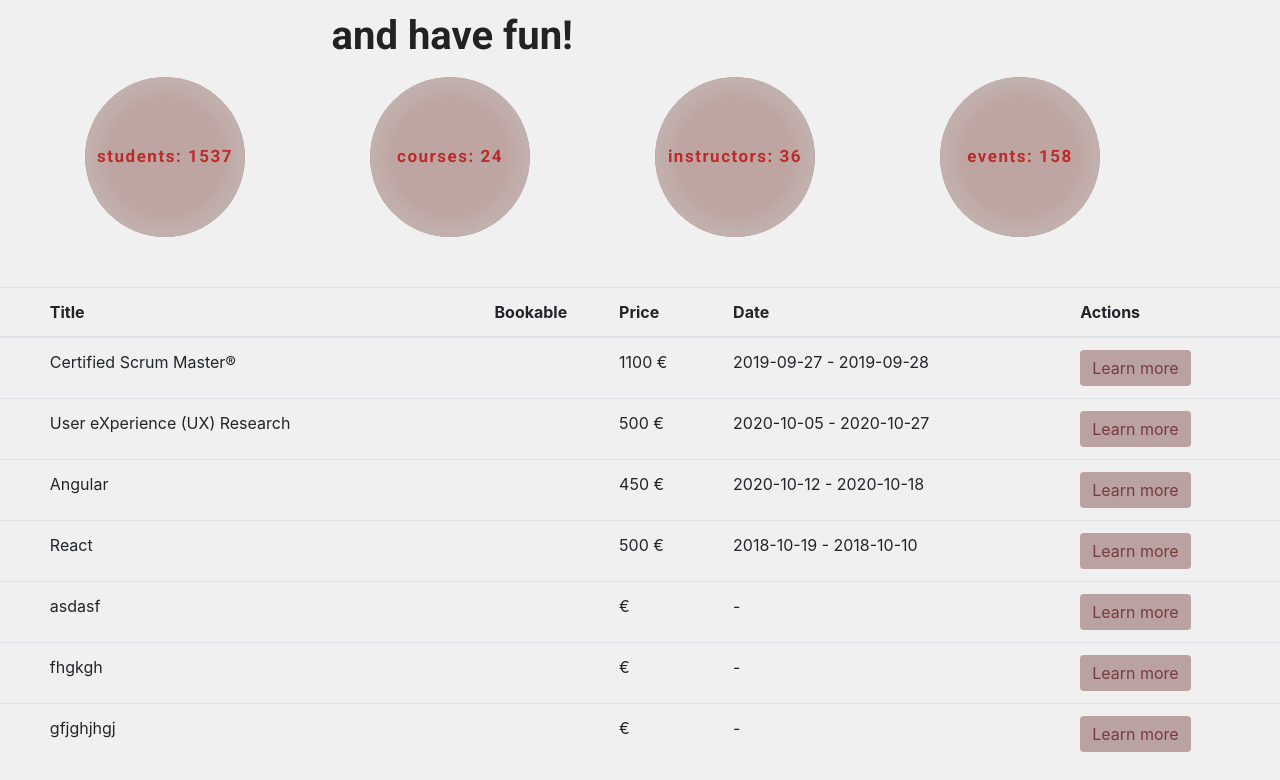
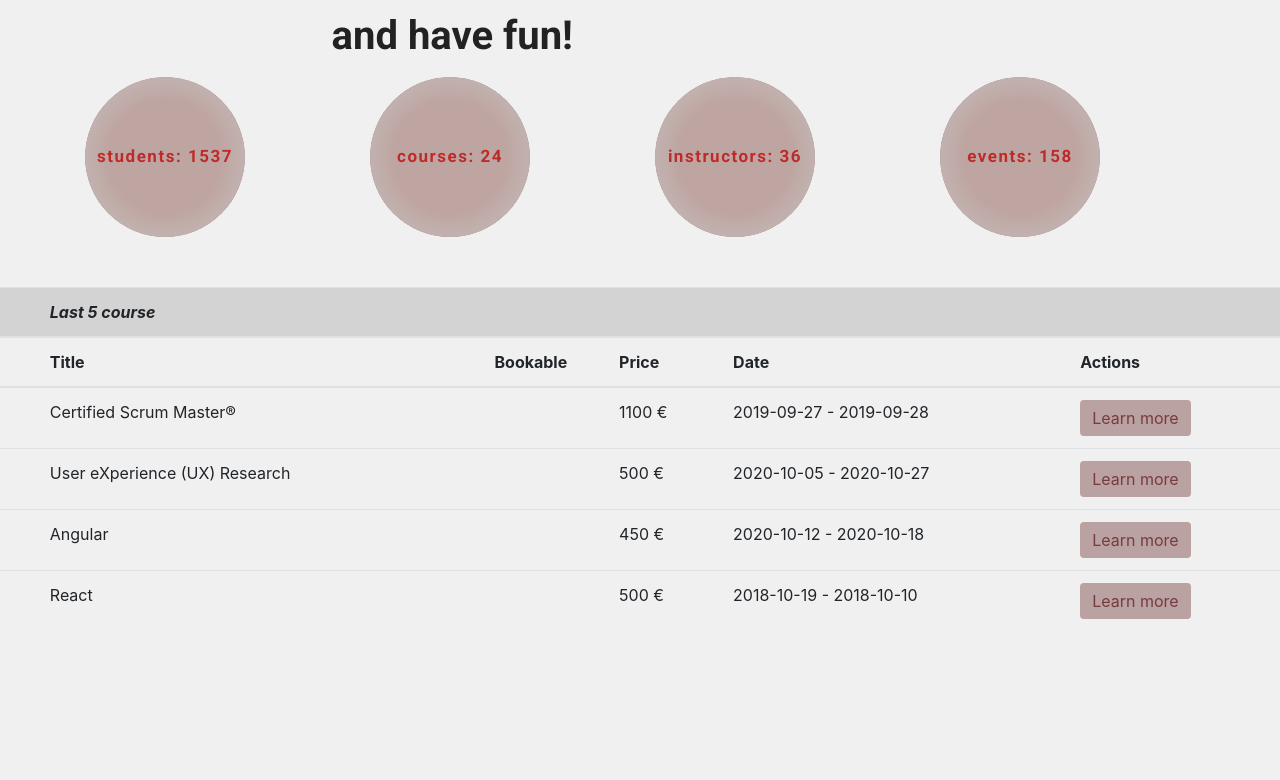
Before and after one commit to FanisBatis/PF-APP, a React (Create React App) app: page / in a window 1280 px wide. Shown: the part 339-1119 px from the top of the page. After the commit the page ends 986 px from the top, so only its background shows below. Built offline with nearby package versions, Linux system fonts and the light colour scheme; data requests are answered from the project's data file; some icons are missing.

Commit message:
Show 5 course at dashboard

```diff
--- a/db.json
+++ b/db.json
@@ -104,63 +104,6 @@
       "instructors": [
         "01"
       ]
-    },
-    {
-      "title": "asdasf",
-      "duration": "",
-      "imagePath": "",
-      "description": "",
-      "price": {
-        "normal": "",
-        "early_bird": ""
-      },
-      "dates": {
-        "start_date": "",
-        "end_date": ""
-      },
-      "open": {
-        "open": false
-      },
-      "instructors": [],
-      "id": "ukgDTOk"
-    },
-    {
-      "title": "fhgkgh",
-      "duration": "",
-      "imagePath": "",
-      "description": "",
-      "price": {
-        "normal": "",
-        "early_bird": ""
-      },
-      "dates": {
-        "start_date": "",
-        "end_date": ""
-      },
-      "open": {
-        "open": false
-      },
-      "instructors": [],
-      "id": "u_m_9yU"
-    },
-    {
-      "title": "gfjghjhgj",
-      "duration": "",
-      "imagePath": "",
-      "description": "",
-      "price": {
-        "normal": "",
-        "early_bird": ""
-      },
-      "dates": {
-        "start_date": "",
-        "end_date": ""
-      },
-      "open": {
-        "open": false
-      },
-      "instructors": [],
-      "id": "L8abRZf"
     }
   ],
   "instructors": [
--- a/src/components/AddCourse.js
+++ b/src/components/AddCourse.js
@@ -54,8 +54,6 @@ const AddCourse = () => {
       setInstructors([...instructors, value]);
     }
   };
-
-
 
   //------------------reset/delete (useInput)
   const resetAllInputs = () => {
--- a/src/components/DashboardCourses.js
+++ b/src/components/DashboardCourses.js
@@ -10,7 +10,7 @@ const DashboardCourses = (props) => {
   //--------import courses to dashboard table from db.json----------------
   useEffect(() => {
     const fetchData = () => {
-      fetch(API + "courses")
+      fetch(API + "courses/?_limit=5")
         .then((response) => {
           if (response.ok) {
             return response.json();
@@ -27,6 +27,7 @@ const DashboardCourses = (props) => {
   return (
     <Table hover style={{ marginTop: "50px" }}>
       <thead>
+        <tr style={{backgroundColor:'lightgrey', border:'1px'}}><th></th><th><i>Last 5 course</i></th><th></th><th></th><th></th><th></th></tr>
         <tr>
           <th></th>
           <th>Title</th>
```
Also changed, not shown: src/components/Css Comp/Stats.css (line endings or trailing spaces).
